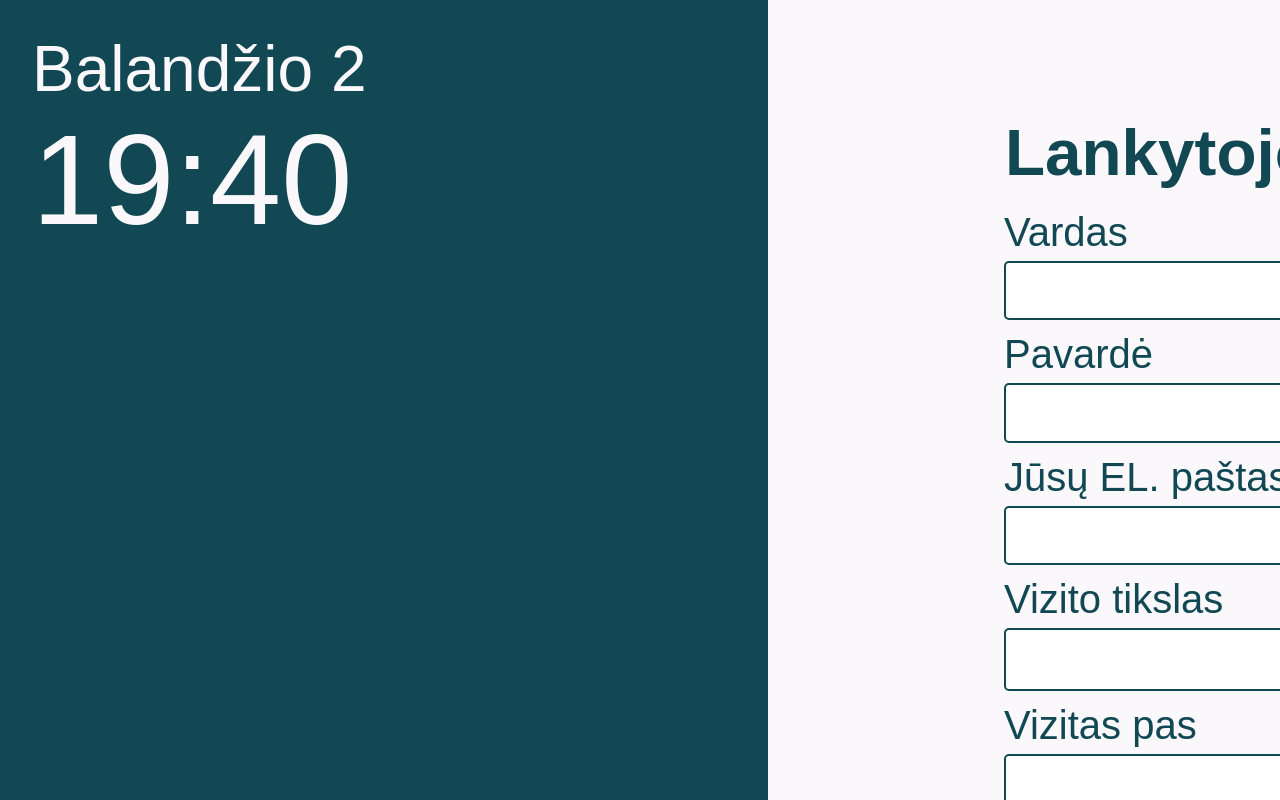
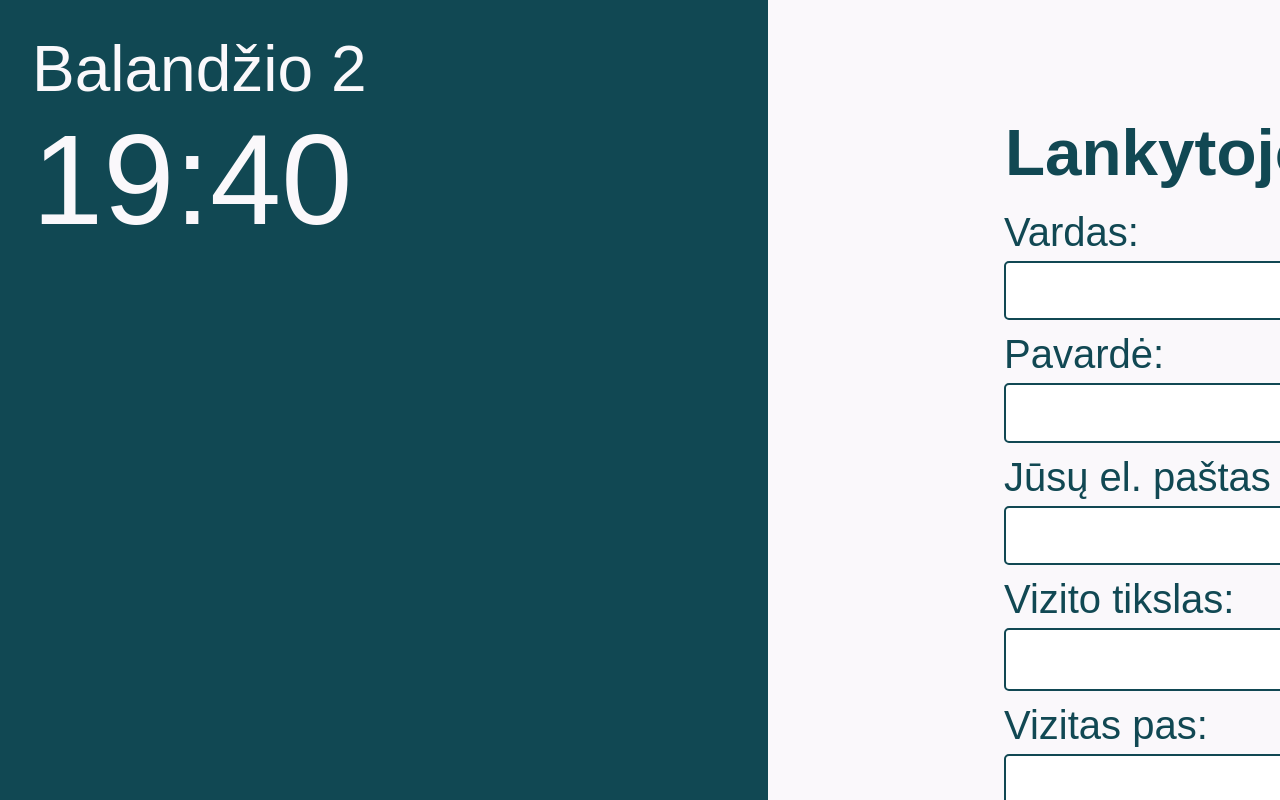
Before and after one commit to daniel-fomkin/share-react-progress, a React (Vite) app: page /form in a window 1280 px wide. Shown: the top 800 px of the page. Built offline with nearby package versions, Linux system fonts and the light colour scheme.

Commit message:
Update translate.js

```diff
--- a/src/utlils/translate.js
+++ b/src/utlils/translate.js
@@ -23,21 +23,21 @@ const translate = (page, word, lang) => {
             EN:"Visitor Registration"
           },
           nameText: {
-            LT: "Vardas",
-            EN: "First name",
+            LT: "Vardas:",
+            EN: "First name:",
 
           },
           lastNameText: {
-            LT: "Pavardė",
-            EN: "Last name",
+            LT: "Pavardė:",
+            EN: "Last name:",
           },
           goalText: {
-            LT: "Vizito tikslas",
-            EN: "Purpose of visit",
+            LT: "Vizito tikslas:",
+            EN: "Purpose of visit:",
           },
           adreseeText: {
-            LT: "Vizitas pas",
-            EN: "Person to visit",
+            LT: "Vizitas pas:",
+            EN: "Person to visit:",
           },
           continueButton: {
             LT: "Tęsti",
@@ -68,11 +68,11 @@ const translate = (page, word, lang) => {
             EN:"Other"
           },
           reason: {
-            LT:"Įrašyk priežastį",
-            EN:"Enter the reason"
+            LT:"Įrašykite priežastį:",
+            EN:"Enter the reason:"
           },
           email: {
-            LT: "Jūsų EL. paštas",
+            LT: "Jūsų el. paštas",
             EN: "Your email"
           }
         },
```
